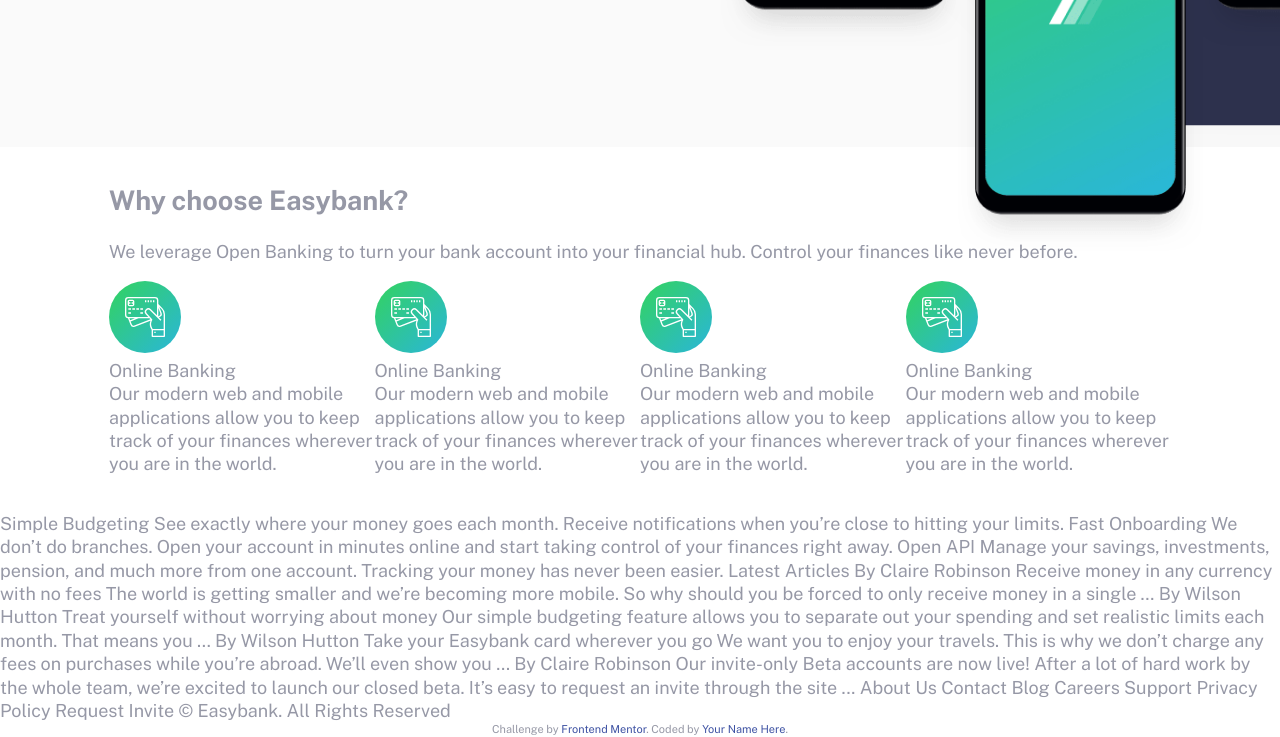
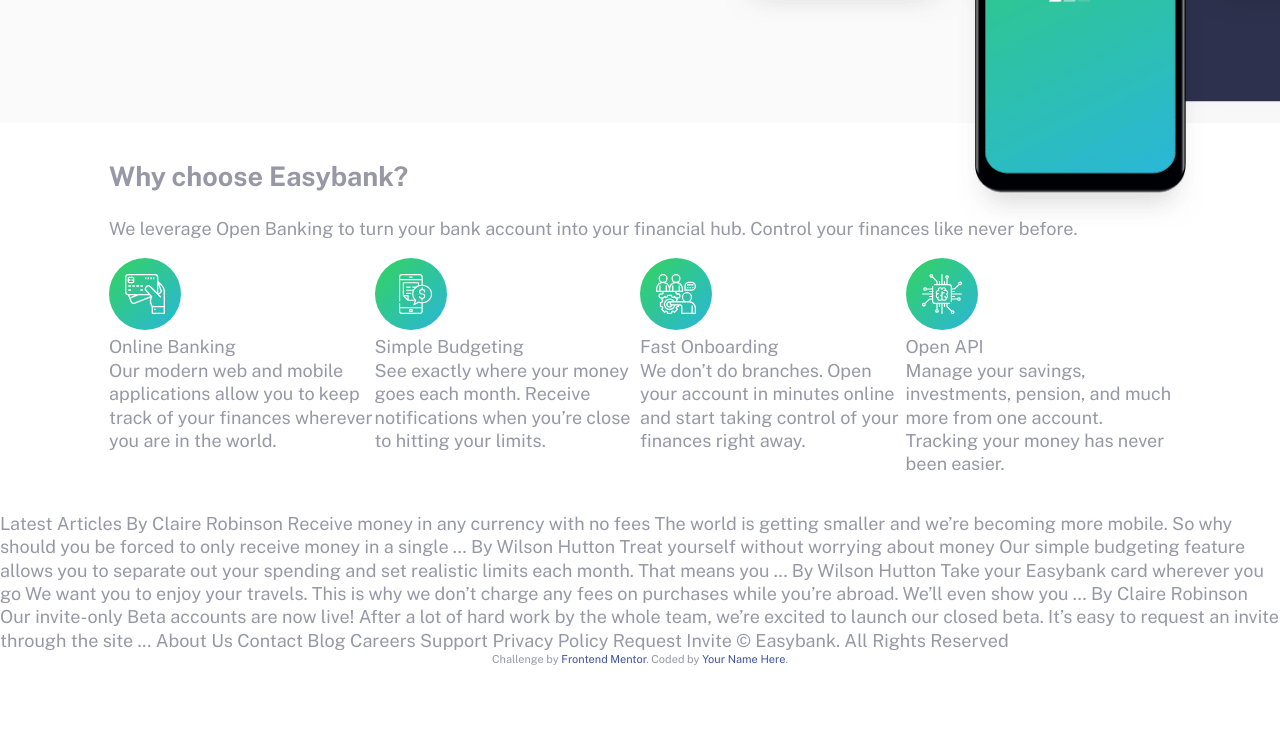
Before and after one commit to GregNicholas/easyBank, a plain HTML site: page index.html in a window 1280 px wide. Shown: the part 613-1350 px from the top of the page. After the commit the page ends 1279 px from the top, so only its background shows below. Drawn offline with nearby package versions, Linux system fonts and the light colour scheme.

Commit message:
features columns

```diff
--- a/index.html
+++ b/index.html
@@ -3,8 +3,8 @@
   <head>
     <meta charset="UTF-8" />
     <meta name="viewport" content="width=device-width, initial-scale=1.0" />
-    <!-- displays site properly based on user's device! -->
-!
+    <!-- displays site properly based on user's device -->
+
     <link
       rel="icon"
       type="image/png"
@@ -78,11 +78,14 @@
 </section>
 
 <section class="features container container--pall">
-  <h2>Why choose Easybank?</h2>
-  <p>We leverage Open Banking to turn your
-    bank account into your financial hub. Control your finances like never
-    before.
-  </p>
+
+  <div class="feature__intro">
+    <h2>Why choose Easybank?</h2>
+    <p>We leverage Open Banking to turn your
+      bank account into your financial hub. Control your finances like never
+      before.
+    </p>
+  </div>
 
   <div class="feature__grid">
     <div class="feature__item">
@@ -98,37 +101,37 @@
     </div>
 
     <div class="feature__item">
-      <div class="feature__icon"><img src="/images/icon-online.svg" alt=""></div>
+      <div class="feature__icon"><img src="/images/icon-budgeting.svg" alt=""></div>
       <div class="feature__title">
-        Online Banking
+        Simple Budgeting
       </div>
       <div class="feature__description">
-        Our modern web and mobile applications allow you to
-        keep track of your finances wherever you are in the world.
+        See exactly where your money goes each month. Receive notifications when
+    you’re close to hitting your limits.
       </div>
 
     </div>
 
     <div class="feature__item">
-      <div class="feature__icon"><img src="/images/icon-online.svg" alt=""></div>
+      <div class="feature__icon"><img src="/images/icon-onboarding.svg" alt=""></div>
       <div class="feature__title">
-        Online Banking
+        Fast Onboarding
       </div>
       <div class="feature__description">
-        Our modern web and mobile applications allow you to
-        keep track of your finances wherever you are in the world.
+        We don’t do branches. Open your account in minutes online and start taking control of your
+    finances right away.
       </div>
 
     </div>
 
     <div class="feature__item">
-      <div class="feature__icon"><img src="/images/icon-online.svg" alt=""></div>
+      <div class="feature__icon"><img src="/images/icon-api.svg" alt=""></div>
       <div class="feature__title">
-        Online Banking
+        Open API
       </div>
       <div class="feature__description">
-        Our modern web and mobile applications allow you to
-        keep track of your finances wherever you are in the world.
+        Manage your savings, investments, pension, and much more
+        from one account. Tracking your money has never been easier.
       </div>
 
     </div>
@@ -137,12 +140,8 @@
 </section>
 
 
-       Simple Budgeting
-    See exactly where your money goes each month. Receive notifications when
-    you’re close to hitting your limits. Fast Onboarding We don’t do branches.
-    Open your account in minutes online and start taking control of your
-    finances right away. Open API Manage your savings, investments, pension, and
-    much more from one account. Tracking your money has never been easier.
+
+
     Latest Articles By Claire Robinson Receive money in any currency with no
     fees The world is getting smaller and we’re becoming more mobile. So why
     should you be forced to only receive money in a single … By Wilson Hutton
```
